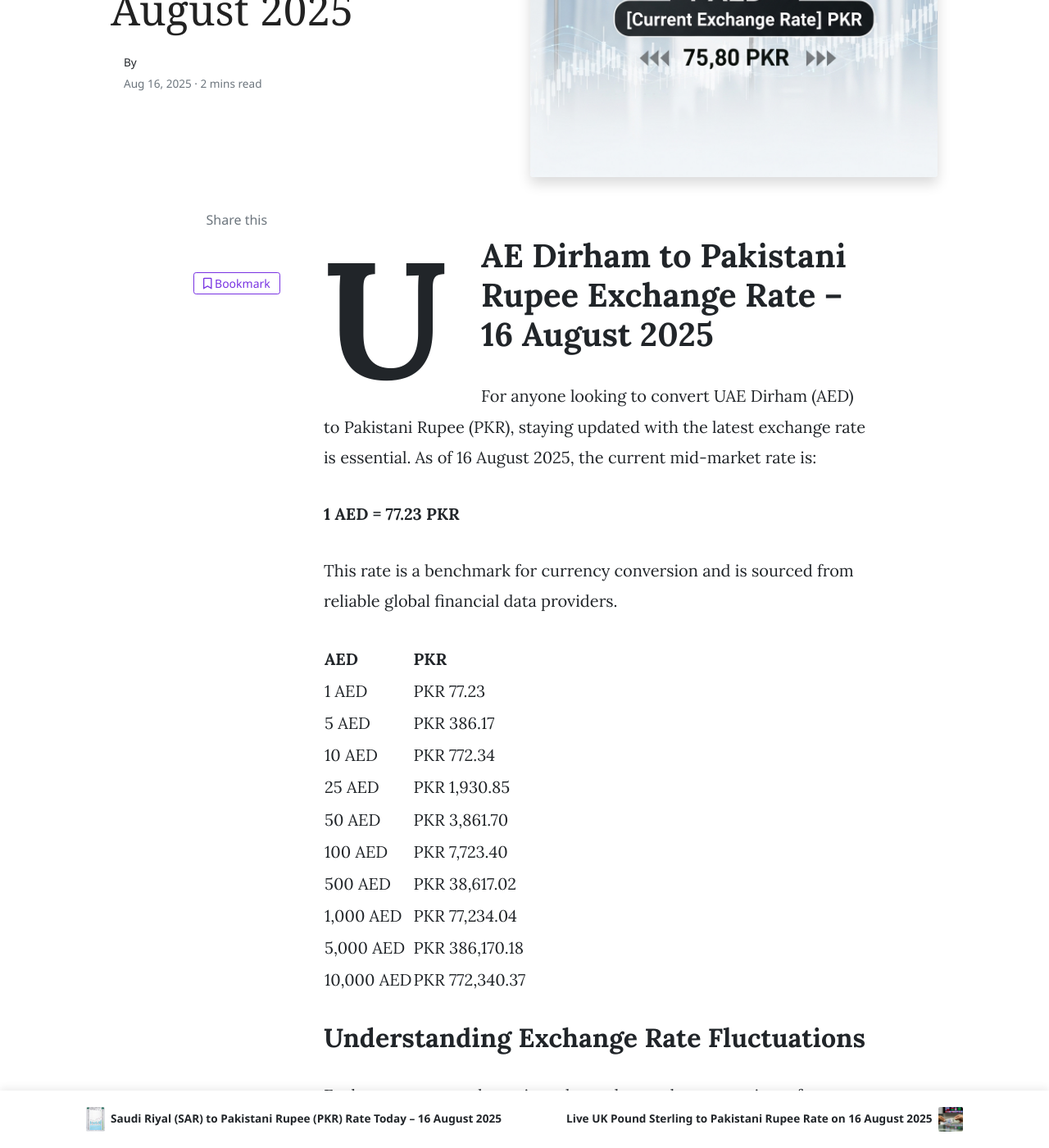
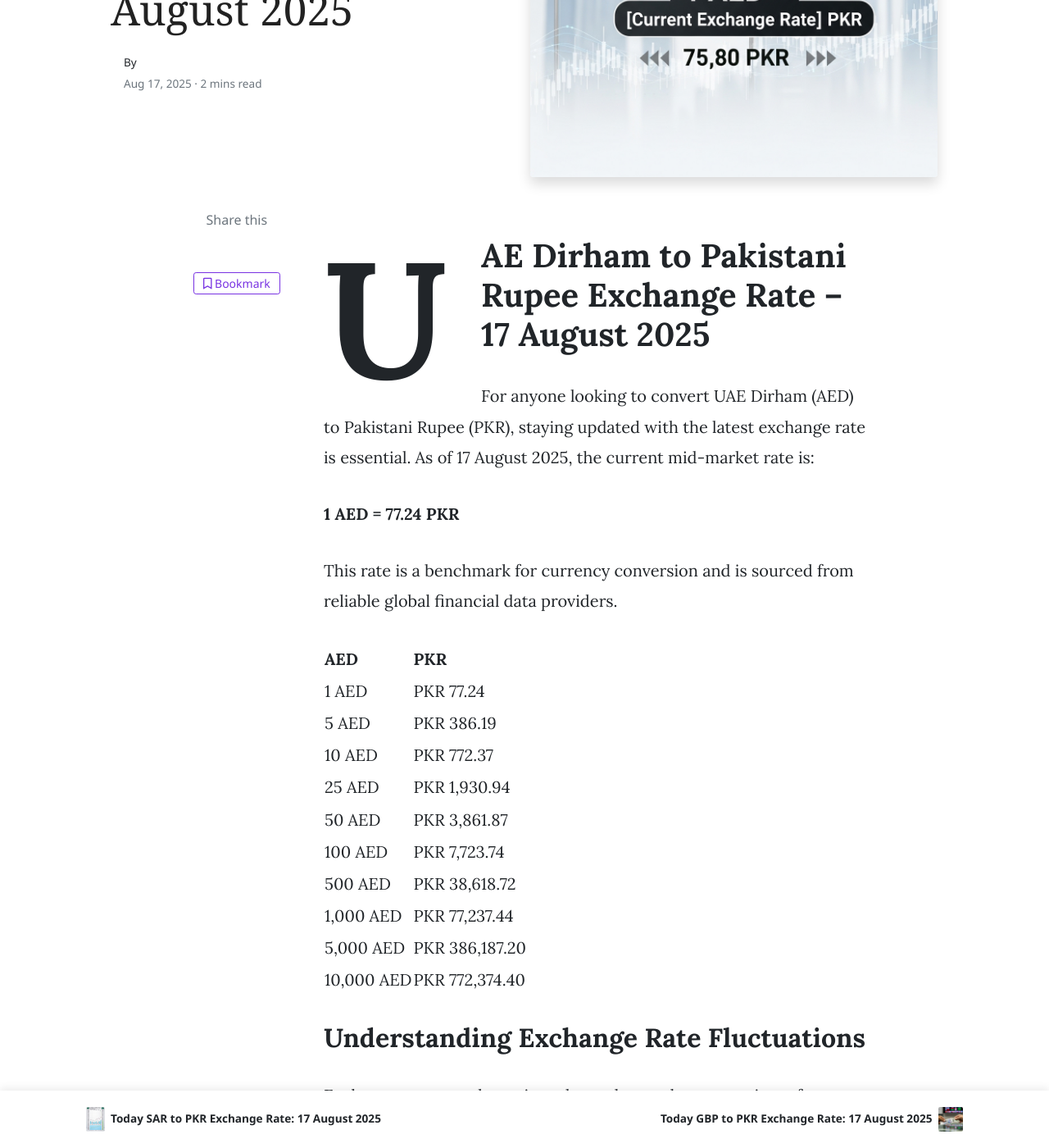
Before and after one commit to mlcom/mlcom.github.io, a Jekyll site: the page built from _posts/2025-08-17-today-uae-dirham-to-pkr-exchange-rate-august-2025-prices-updated-aed-to-pkr.md, in a window 1280 px wide and 1400 px high, scrolled down 870 px. Shown: the whole window at 82% size. Built offline with Jekyll 4.4.1, drawn with Linux system fonts in a browser that asks for light colours; nearby versions of some CDN libraries; comment, search, counter and statistics services are not loaded; some of the changed text lies outside the part shown.

Commit message:
Automated: Update currency rates and generate daily posts

```diff
--- a/_posts/2025-08-16-today-uae-dirham-to-pkr-exchange-rate-august-2025-prices-updated-aed-to-pkr.md
+++ b/_posts/2025-08-17-today-uae-dirham-to-pkr-exchange-rate-august-2025-prices-updated-aed-to-pkr.md
@@ -1,32 +1,32 @@
 ---
 layout: post
-title:  'Today AED to PKR Exchange Rate: 16 August 2025'
+title:  'Today AED to PKR Exchange Rate: 17 August 2025'
 author: jane
 categories: [ aed-to-pkr ]
 image: assets/images/aed-to-pkr-rate-today.jpg
 tags: ['AED to PKR', 'UAE Dirham to Pakistani Rupee', 'dubai dirham to pkr', 'dirham rate in pakistan today', 'uae exchange rate pakistan']
 ---
 
-# UAE Dirham to Pakistani Rupee Exchange Rate – 16 August 2025
+# UAE Dirham to Pakistani Rupee Exchange Rate – 17 August 2025
 
-For anyone looking to convert UAE Dirham (AED) to Pakistani Rupee (PKR), staying updated with the latest exchange rate is essential. As of 16 August 2025, the current mid-market rate is:
+For anyone looking to convert UAE Dirham (AED) to Pakistani Rupee (PKR), staying updated with the latest exchange rate is essential. As of 17 August 2025, the current mid-market rate is:
 
-**1 AED = 77.23 PKR**
+**1 AED = 77.24 PKR**
 
 This rate is a benchmark for currency conversion and is sourced from reliable global financial data providers.
 
 | AED | PKR |
 | --- | --- |
-| 1 AED | PKR 77.23 |
-| 5 AED | PKR 386.17 |
-| 10 AED | PKR 772.34 |
-| 25 AED | PKR 1,930.85 |
-| 50 AED | PKR 3,861.70 |
-| 100 AED | PKR 7,723.40 |
-| 500 AED | PKR 38,617.02 |
-| 1,000 AED | PKR 77,234.04 |
-| 5,000 AED | PKR 386,170.18 |
-| 10,000 AED | PKR 772,340.37 |
+| 1 AED | PKR 77.24 |
+| 5 AED | PKR 386.19 |
+| 10 AED | PKR 772.37 |
+| 25 AED | PKR 1,930.94 |
+| 50 AED | PKR 3,861.87 |
+| 100 AED | PKR 7,723.74 |
+| 500 AED | PKR 38,618.72 |
+| 1,000 AED | PKR 77,237.44 |
+| 5,000 AED | PKR 386,187.20 |
+| 10,000 AED | PKR 772,374.40 |
 
 
 ## Understanding Exchange Rate Fluctuations
@@ -45,7 +45,7 @@ The UAE pegged the Dirham to the US Dollar to ensure economic stability. This pe
 
 ### How much is 500 AED in Pakistani Rupees today?
 
-As per today's mid-market rates, 500 UAE Dirhams would convert to **77,234.04** Pakistani Rupees. Remember to check with your money transfer operator for their final rate.
+As per today's mid-market rates, 500 UAE Dirhams would convert to **77,237.44** Pakistani Rupees. Remember to check with your money transfer operator for their final rate.
 
 
 
--- a/_posts/2025-08-16-today-uk-pound-sterling-to-pkr-exchange-rate-august-2025-prices-updated-gbp-to-pkr.md
+++ b/_posts/2025-08-17-today-uk-pound-sterling-to-pkr-exchange-rate-august-2025-prices-updated-gbp-to-pkr.md
@@ -1,32 +1,32 @@
 ---
 layout: post
-title:  'Live UK Pound Sterling to Pakistani Rupee Rate on 16 August 2025'
+title:  'Today GBP to PKR Exchange Rate: 17 August 2025'
 author: john
 categories: [ gbp-to-pkr ]
 image: assets/images/usd-to-pkr-rate-today.jpg
 tags: ['GBP to PKR', 'UK Pound to Pakistani Rupee', 'pound rate in pakistan', 'great britain pound to pkr', 'uk to pakistan money transfer']
 ---
 
-# UK Pound Sterling to Pakistani Rupee Exchange Rate – 16 August 2025
+# UK Pound Sterling to Pakistani Rupee Exchange Rate – 17 August 2025
 
-For anyone looking to convert UK Pound Sterling (GBP) to Pakistani Rupee (PKR), staying updated with the latest exchange rate is essential. As of 16 August 2025, the current mid-market rate is:
+For anyone looking to convert UK Pound Sterling (GBP) to Pakistani Rupee (PKR), staying updated with the latest exchange rate is essential. As of 17 August 2025, the current mid-market rate is:
 
-**1 GBP = 384.55 PKR**
+**1 GBP = 384.51 PKR**
 
 This rate is a benchmark for currency conversion and is sourced from reliable global financial data providers.
 
 | GBP | PKR |
 | --- | --- |
-| 1 GBP | PKR 384.55 |
-| 5 GBP | PKR 1,922.74 |
-| 10 GBP | PKR 3,845.47 |
-| 25 GBP | PKR 9,613.68 |
-| 50 GBP | PKR 19,227.36 |
-| 100 GBP | PKR 38,454.72 |
-| 500 GBP | PKR 192,273.59 |
-| 1,000 GBP | PKR 384,547.18 |
-| 5,000 GBP | PKR 1,922,735.90 |
-| 10,000 GBP | PKR 3,845,471.80 |
+| 1 GBP | PKR 384.51 |
+| 5 GBP | PKR 1,922.56 |
+| 10 GBP | PKR 3,845.12 |
+| 25 GBP | PKR 9,612.80 |
+| 50 GBP | PKR 19,225.60 |
+| 100 GBP | PKR 38,451.20 |
+| 500 GBP | PKR 192,256.00 |
+| 1,000 GBP | PKR 384,512.00 |
+| 5,000 GBP | PKR 1,922,559.98 |
+| 10,000 GBP | PKR 3,845,119.97 |
 
 
 ## Understanding Exchange Rate Fluctuations
@@ -45,7 +45,7 @@ This depends on your personal needs. If the Pound is currently strong against th
 
 ### How much is 100 Pounds in Pakistani Rupees?
 
-Based on the live mid-market rate, 100 UK Pound Sterling equals **384,547.18** Pakistani Rupees. The final amount may vary based on the service provider's rate and fees.
+Based on the live mid-market rate, 100 UK Pound Sterling equals **384,512.00** Pakistani Rupees. The final amount may vary based on the service provider's rate and fees.
 
 
 
```
Also changed, not shown: _data/rates.yml (+130 -130 lines), _posts/2025-08-17-today-saudi-riyal-to-pkr-exchange-rate-august-2025-prices-updated-sar-to-pkr.md (renamed from _posts/2025-08-16-today-saudi-riyal-to-pkr-exchange-rate-august-2025-prices-updated-sar-to-pkr.md, +13 -13 lines), _posts/2025-08-17-today-us-dollar-to-pkr-exchange-rate-august-2025-prices-updated-usd-to-pkr.md (renamed from _posts/2025-08-16-today-us-dollar-to-pkr-exchange-rate-august-2025-prices-updated-usd-to-pkr.md, +15 -15 lines).
